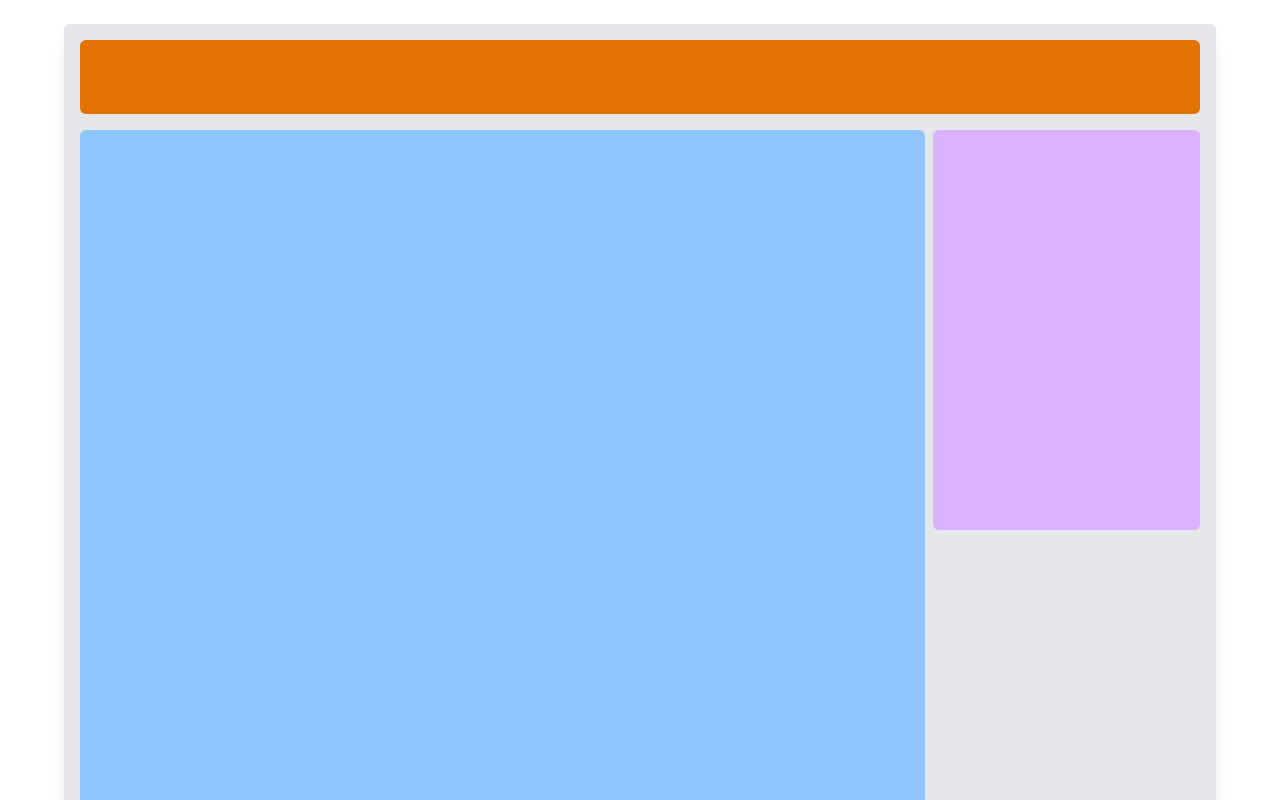
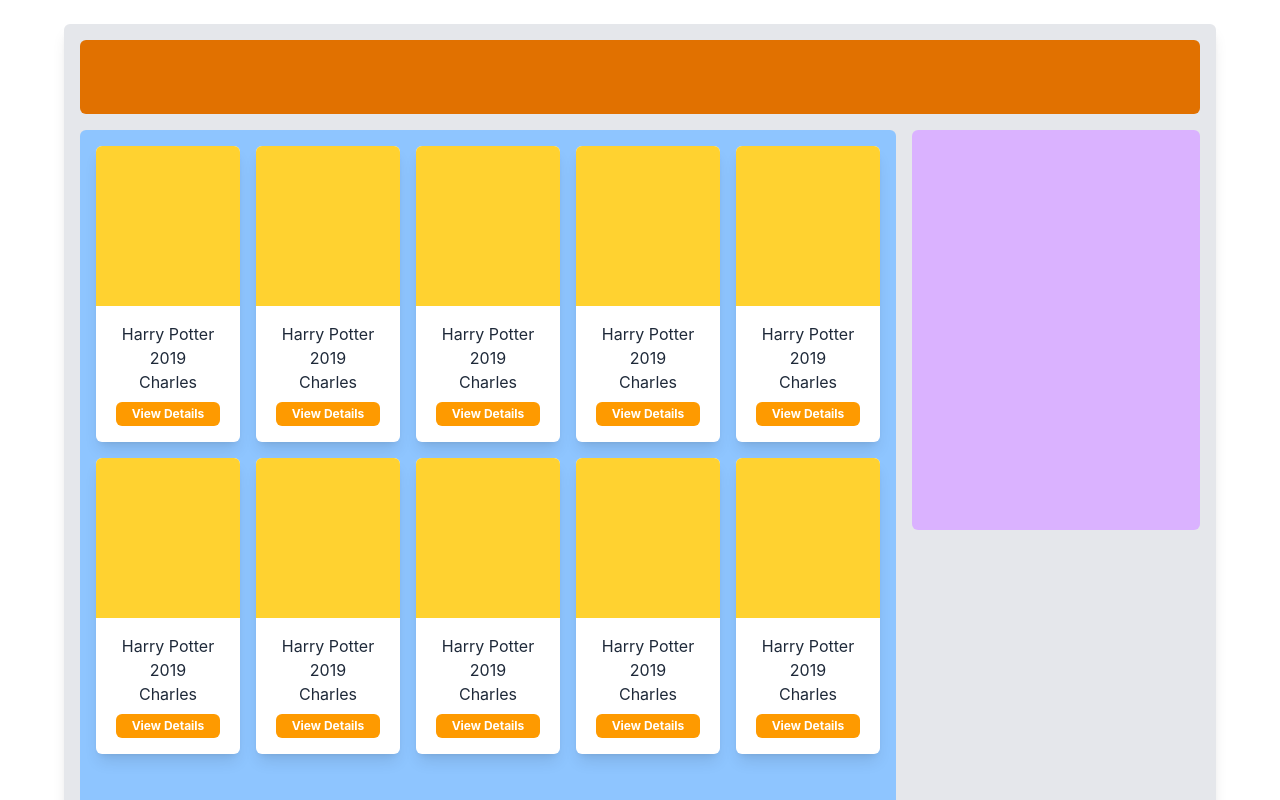
Before and after one commit to JdaraD/perpustakaan-reactjs, a React (Vite) app: page / in a window 1280 px wide. Shown: the part 640-1440 px from the top of the page. Built offline with nearby package versions, Linux system fonts and the light colour scheme.

Commit message:
update content new release prt 2

```diff
--- a/src/pages/user/Home.jsx
+++ b/src/pages/user/Home.jsx
@@ -20,6 +20,35 @@
             <li>2019</li>
             <li>Charles</li>
           </ul>
+        </div>
+      </div>,
+    );
+  }
+  return kotak;
+}
+
+function NewRelease() {
+  const kotak = [];
+  for (let i = 0; i < 10; i++) {
+    kotak.push(
+      <div
+        key={i}
+        className="flex flex-col bg-white rounded-md shadow-lg overflow-hidden"
+      >
+        <div className="flex justify-center items-center bg-red-400">
+          <div className="w-36 h-40 bg-amber-300"></div>
+        </div>
+
+        <div className="flex flex-col items-center gap-2 p-4">
+          <div className="text-center text-gray-800">
+            <p>Harry Potter</p>
+            <p>2019</p>
+            <p>Charles</p>
+          </div>
+
+          <button className="bg-amber-500 text-xs font-bold text-white py-1 px-4 rounded-md hover:bg-amber-600">
+            View Details
+          </button>
         </div>
       </div>,
     );
@@ -86,11 +115,34 @@
         </div>
         <div className="flex flex-col w-[90%] h-300 p-4 gap-4 bg-gray-200 rounded-md shadow-lg">
           <div className="flex w-full h-20 bg-amber-600 rounded-md"></div>
-          <div className="flex w-full h-full rounded-md gap-2">
-            <div className="flex w-[76%] h-full bg-blue-300 rounded-md"></div>
-            <div className="flex relative w-[24%] h-full rounded-md justify-center">
-              <div className="sticky top-20 w-full h-100 bg-purple-300 rounded-md"></div>
+          <div className="flex w-full h-full gap-4">
+            <div className="flex-1 bg-blue-300 rounded-md p-4 overflow-auto">
+              <div className="grid grid-cols-1 sm:grid-cols-2 md:grid-cols-3 lg:grid-cols-4 xl:grid-cols-5 2xl:grid-cols-5 3xl:grid-cols-6 gap-4">
+                {NewRelease()}
+                {/* <div className="flex flex-col bg-white rounded-md shadow-lg overflow-hidden">
+                  <div className="flex justify-center items-center bg-red-400">
+                    <div className="w-36 h-40 bg-amber-300"></div>
                   </div>
+
+                  <div className="flex flex-col items-center gap-2 p-4">
+                    <div className="text-center text-gray-800">
+                      <p>Harry Potter</p>
+                      <p>2019</p>
+                      <p>Charles</p>
+                    </div>
+
+                    <button className="bg-amber-500 text-xs font-bold text-white py-1 px-4 rounded-md hover:bg-amber-600">
+                      View Details
+                    </button>
+                  </div>
+                </div> */}
+              </div>
+            </div>
+
+            {/* Sidebar */}
+            <aside className="hidden lg:block w-72 shrink-0">
+              <div className="sticky top-20 h-100 bg-purple-300 rounded-md"></div>
+            </aside>
           </div>
         </div>
       </div>
```
Lines whose indentation alone changed are shown as unchanged.
